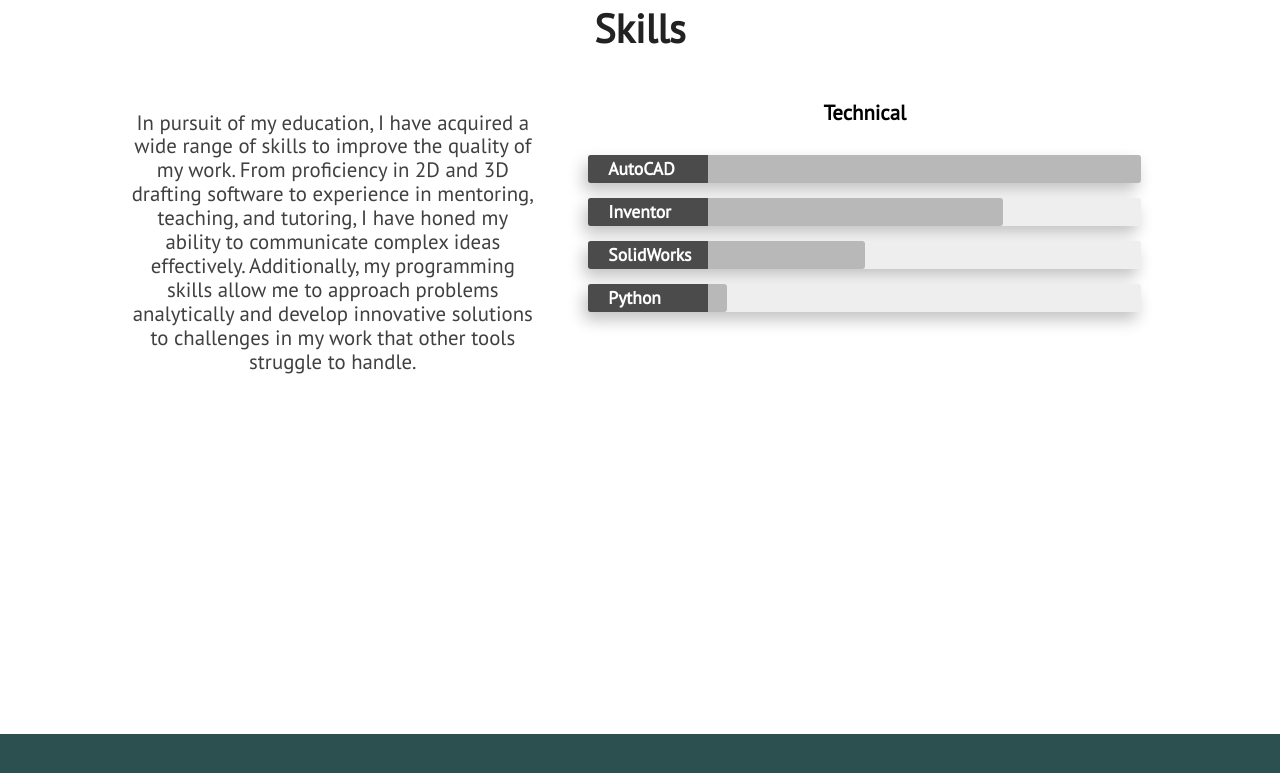
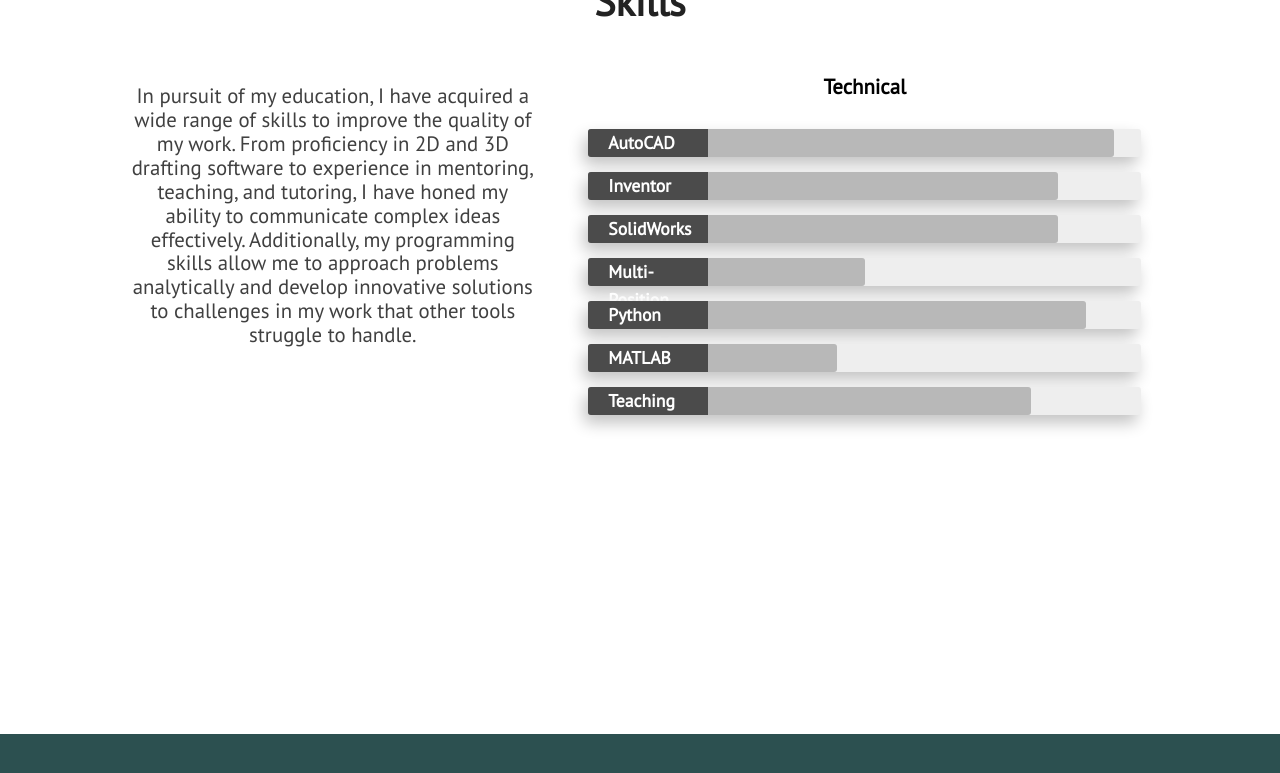
Before and after one commit to cmcabrera97/cmcabrera97.github.io, a Jekyll site: the page built from index.html, in a window 1280 px wide and 900 px high, scrolled down 3226 px. Shown: the top 773 px of the window. Built offline with Jekyll 4.4.1, drawn with Linux system fonts in a browser that asks for light colours; nearby versions of some CDN libraries.

Commit message:
Update skills.html

```diff
--- a/_includes/skills.html
+++ b/_includes/skills.html
@@ -14,24 +14,38 @@
                 <div class="technical-skills">
                     <h3 class="center-align skills-subsection">Technical</h3>
                     <div class="progress-bars">
-                        <div class="skillbar clearfix " data-percent="100%">
+                        <div class="skillbar clearfix " data-percent="95%">
                             <div class="skillbar-title" style="background: #545454;"><span>AutoCAD</span></div>
                             <div class="skillbar-bar" style="background: #b8b8b8;"></div>
                         </div> <!-- End Skill Bar -->
 
-                        <div class="skillbar clearfix " data-percent="75%">
+                        <div class="skillbar clearfix " data-percent="85%">
                             <div class="skillbar-title" style="background: #545454;"><span>Inventor</span></div>
                             <div class="skillbar-bar" style="background: #b8b8b8;"></div>
                         </div> <!-- End Skill Bar -->
 
+                        <div class="skillbar clearfix " data-percent="85%">
+                            <div class="skillbar-title" style="background: #545454;"><span>SolidWorks</span></div>
+                            <div class="skillbar-bar" style="background: #b8b8b8;"></div>
+                        </div> <!-- End Skill Bar -->
+
                         <div class="skillbar clearfix " data-percent="50%">
-                            <div class="skillbar-title" style="background: #545454;"><span>SolidWorks</span></div>
+                            <div class="skillbar-title" style="background: #545454;"><span>Multi-Position Welding</span></div>
                             <div class="skillbar-bar" style="background: #b8b8b8"></div>
                         </div> <!-- End Skill Bar -->
 
+                        <div class="skillbar clearfix " data-percent="90%">
+                            <div class="skillbar-title" style="background: #545454;"><span>Python</span></div>
+                            <div class="skillbar-bar" style="background: #b8b8b8;"></div>
+                        </div> <!-- End Skill Bar -->
 
-                        <div class="skillbar clearfix " data-percent="25%">
-                            <div class="skillbar-title" style="background: #545454;"><span>Python</span></div>
+                        <div class="skillbar clearfix " data-percent="45%">
+                            <div class="skillbar-title" style="background: #545454;"><span>MATLAB</span></div>
+                            <div class="skillbar-bar" style="background: #b8b8b8;"></div>
+                        </div> <!-- End Skill Bar -->
+
+                        <div class="skillbar clearfix " data-percent="80%">
+                            <div class="skillbar-title" style="background: #545454;"><span>Teaching</span></div>
                             <div class="skillbar-bar" style="background: #b8b8b8;"></div>
                         </div> <!-- End Skill Bar -->
                     </div>
```
